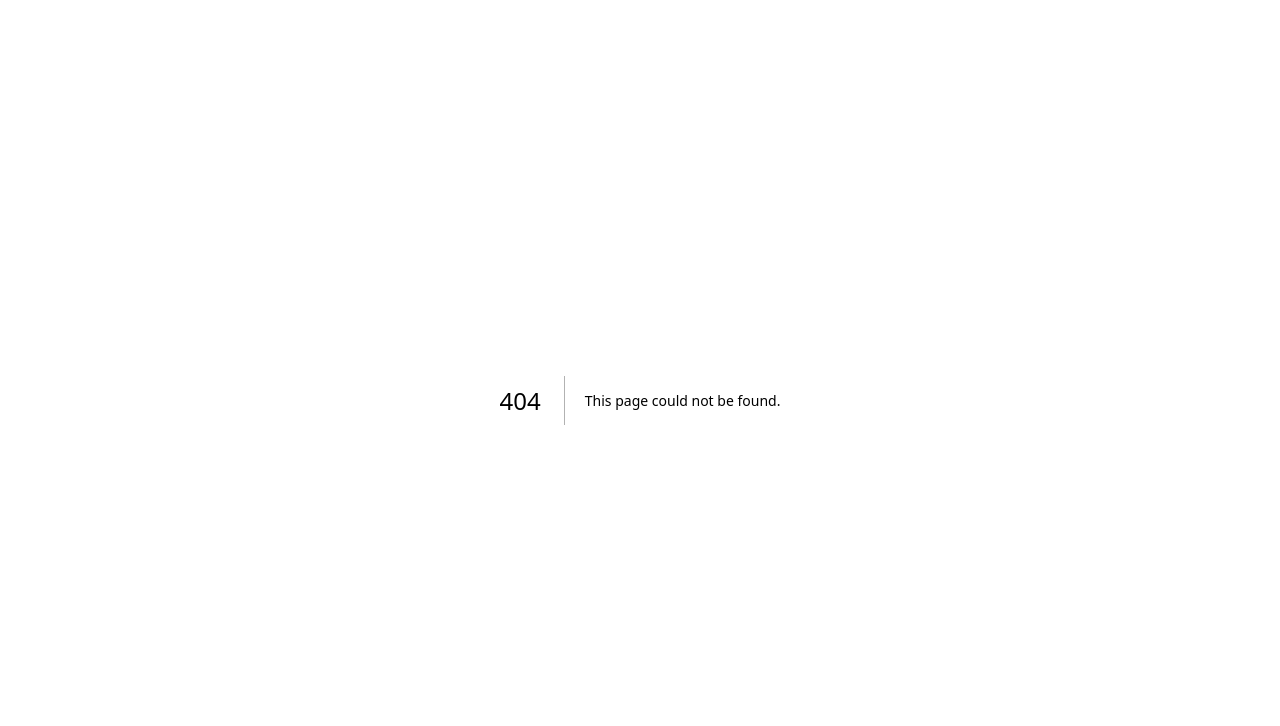
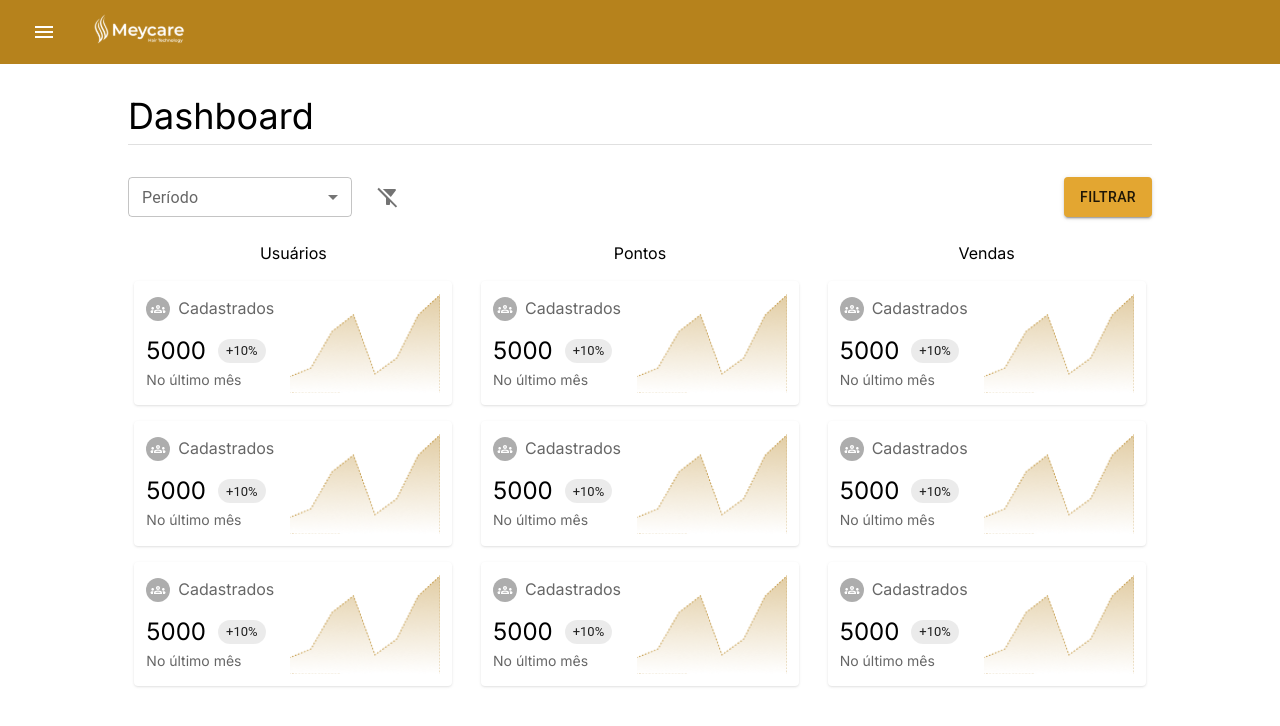
Before and after one commit to meycare-app/dashboard-front, a Next.js app: page /dashboard in a window 1280 px wide. Before the commit this address had no page. Shown: the top 726 px of the page. Built offline with nearby package versions, Linux system fonts and the light colour scheme.

Commit message:
feat: Dashboard page

```diff
--- /dev/null
+++ b/src/app/dashboard/components/Card.tsx
@@ -0,0 +1,33 @@
+import { GroupsOutlined } from '@mui/icons-material'
+import { Chip } from '@mui/material'
+import Image from 'next/image'
+import chart from '@/assets/dashboard/dashboardChart.png'
+
+export default function Card() {
+  return (
+    <div className="flex w-fit items-center gap-4 rounded p-3 shadow">
+      <div className="space-y-2">
+        <span className="flex items-center gap-2">
+          <div className="">
+            <GroupsOutlined className="h-7 w-7 rounded-full bg-[#777676] bg-opacity-60 p-1 text-white" />
+          </div>
+          <p className="text-black/60">Cadastrados</p>
+        </span>
+
+        <span className="flex items-center gap-3 pt-1.5">
+          <p className="text-2xl">5000</p>
+          <Chip
+            label="+10%"
+            size="small"
+            className="bg-[#9DF4A1D9] bg-opacity-85 px-1.5 text-[#197D1D]"
+          />
+        </span>
+        <span className="text-sm text-black/60">No último mês</span>
+      </div>
+
+      <div>
+        <Image src={chart} width={150} height={100} alt="Chart" />
+      </div>
+    </div>
+  )
+}
--- /dev/null
+++ b/src/app/dashboard/page.tsx
@@ -0,0 +1,116 @@
+'use client'
+
+import { FilterAlt, FilterAltOff } from '@mui/icons-material'
+import {
+  Button,
+  createTheme,
+  Divider,
+  FormControl,
+  IconButton,
+  InputLabel,
+  MenuItem,
+  Select,
+  SelectChangeEvent,
+  ThemeProvider,
+} from '@mui/material'
+import { useState } from 'react'
+import Card from './components/Card'
+
+const theme = createTheme({
+  palette: {
+    primary: {
+      main: '#E3A631',
+    },
+  },
+})
+
+export default function Dashboard() {
+  const [period, setPeriod] = useState('')
+
+  function handleSelectChange(ev: SelectChangeEvent) {
+    setPeriod(ev.target.value)
+  }
+
+  return (
+    <ThemeProvider theme={theme}>
+      <div>
+        <h1 className="mb-2 text-4xl">Dashboard</h1>
+        <Divider />
+
+        <div className="mt-8">
+          <header>
+            <div className="flex justify-between">
+              <span className="flex items-center gap-1 md:gap-4">
+                <FormControl className="w-56" size="small">
+                  <InputLabel id="period">Período</InputLabel>
+                  <Select
+                    labelId="period"
+                    id="period-select"
+                    label="Período"
+                    value={period}
+                    onChange={handleSelectChange}
+                  >
+                    <MenuItem value="">
+                      <em>Limpar</em>
+                    </MenuItem>
+                    <MenuItem value={1}>12/09/2023 - 12/04/2024</MenuItem>
+                    <MenuItem value={2}>12/09/2023 - 12/04/2024</MenuItem>
+                    <MenuItem value={3}>12/09/2023 - 12/04/2024</MenuItem>
+                  </Select>
+                </FormControl>
+
+                {period !== '' ? (
+                  <IconButton type="button">
+                    <FilterAlt className="h-6 w-6 cursor-pointer text-black/55 transition-colors duration-100 hover:text-black/75" />
+                  </IconButton>
+                ) : (
+                  <IconButton disabled>
+                    <FilterAltOff className="h-6 w-6 text-black/55" />
+                  </IconButton>
+                )}
+              </span>
+
+              <Button
+                variant="contained"
+                color="primary"
+                className="font-semibold"
+              >
+                Filtrar
+              </Button>
+            </div>
+          </header>
+
+          <div className="mt-6 grid grid-cols-1 gap-4 md:grid-cols-2 lg:grid-cols-3 2xl:gap-48">
+            <div className="mx-auto w-fit">
+              <h2 className="mb-4 text-center">Usuários</h2>
+
+              <div className="flex flex-col gap-4">
+                <Card />
+                <Card />
+                <Card />
+              </div>
+            </div>
+            <div className="mx-auto w-fit">
+              <h2 className="mb-4 text-center">Pontos</h2>
+
+              <div className="flex flex-col gap-4">
+                <Card />
+                <Card />
+                <Card />
+              </div>
+            </div>
+            <div className="mx-auto w-fit">
+              <h2 className="mb-4 text-center">Vendas</h2>
+
+              <div className="flex flex-col gap-4">
+                <Card />
+                <Card />
+                <Card />
+              </div>
+            </div>
+          </div>
+        </div>
+      </div>
+    </ThemeProvider>
+  )
+}
--- a/src/app/layout.tsx
+++ b/src/app/layout.tsx
@@ -1,6 +1,7 @@
 import type { Metadata } from 'next'
 import { Inter } from 'next/font/google'
 import './globals.css'
+import Appbar from '@/components/menu/Navbar'
 
 const inter = Inter({ subsets: ['latin'] })
 
@@ -16,7 +17,10 @@ export default function RootLayout({
 }>) {
   return (
     <html lang="pt-br">
-      <body className={inter.className}>{children}</body>
+      <body className={inter.className}>
+        <Appbar />
+        <main className="mx-auto mt-8 w-4/5">{children}</main>
+      </body>
     </html>
   )
 }
--- a/src/app/page.tsx
+++ b/src/app/page.tsx
@@ -1,10 +1,7 @@
-import Appbar from '@/components/menu/Navbar'
-
 export default function Home() {
   return (
-    <main>
-      <Appbar />
+    <div>
       <h1>Sistema de Pontos</h1>
-    </main>
+    </div>
   )
 }
--- a/src/components/menu/Navbar.tsx
+++ b/src/components/menu/Navbar.tsx
@@ -5,6 +5,7 @@ import MenuIcon from '@mui/icons-material/Menu'
 import Image from 'next/image'
 import Sidebar from './Sidebar'
 import { useState } from 'react'
+import { IconButton } from '@mui/material'
 
 export default function Appbar() {
   const [sideBarOpen, setSideBarOpen] = useState(false)
@@ -13,9 +14,9 @@ export default function Appbar() {
     <>
       <header>
         <div className="flex items-center gap-6 bg-[#B6821C] px-6 py-3">
-          <button type="button" onClick={() => setSideBarOpen(true)}>
+          <IconButton type="button" onClick={() => setSideBarOpen(true)}>
             <MenuIcon className="text-white" />
-          </button>
+          </IconButton>
 
           <Image src={logo} alt="Logo" width={107} />
         </div>
--- a/src/components/menu/Sidebar.tsx
+++ b/src/components/menu/Sidebar.tsx
@@ -3,6 +3,7 @@ import logo from '@/assets/logo.svg'
 import Link from 'next/link'
 import { SidebarProps } from './types'
 import CloseIcon from '@mui/icons-material/Close'
+import { IconButton } from '@mui/material'
 
 export default function Sidenav({ open, setOpen }: SidebarProps) {
   return (
@@ -12,10 +13,12 @@ export default function Sidenav({ open, setOpen }: SidebarProps) {
       <div className="flex items-center justify-between bg-[#B6821C] px-6 py-3">
         <Image src={logo} alt="Logo" width={107} />
 
-        <CloseIcon
-          onClick={() => setOpen(false)}
-          className="cursor-pointer text-white"
-        />
+        <IconButton>
+          <CloseIcon
+            onClick={() => setOpen(false)}
+            className="cursor-pointer text-white"
+          />
+        </IconButton>
       </div>
 
       <div className="bg-white py-10">
```
Also changed, not shown: src/assets/dashboard/dashboardChart.png (added).
